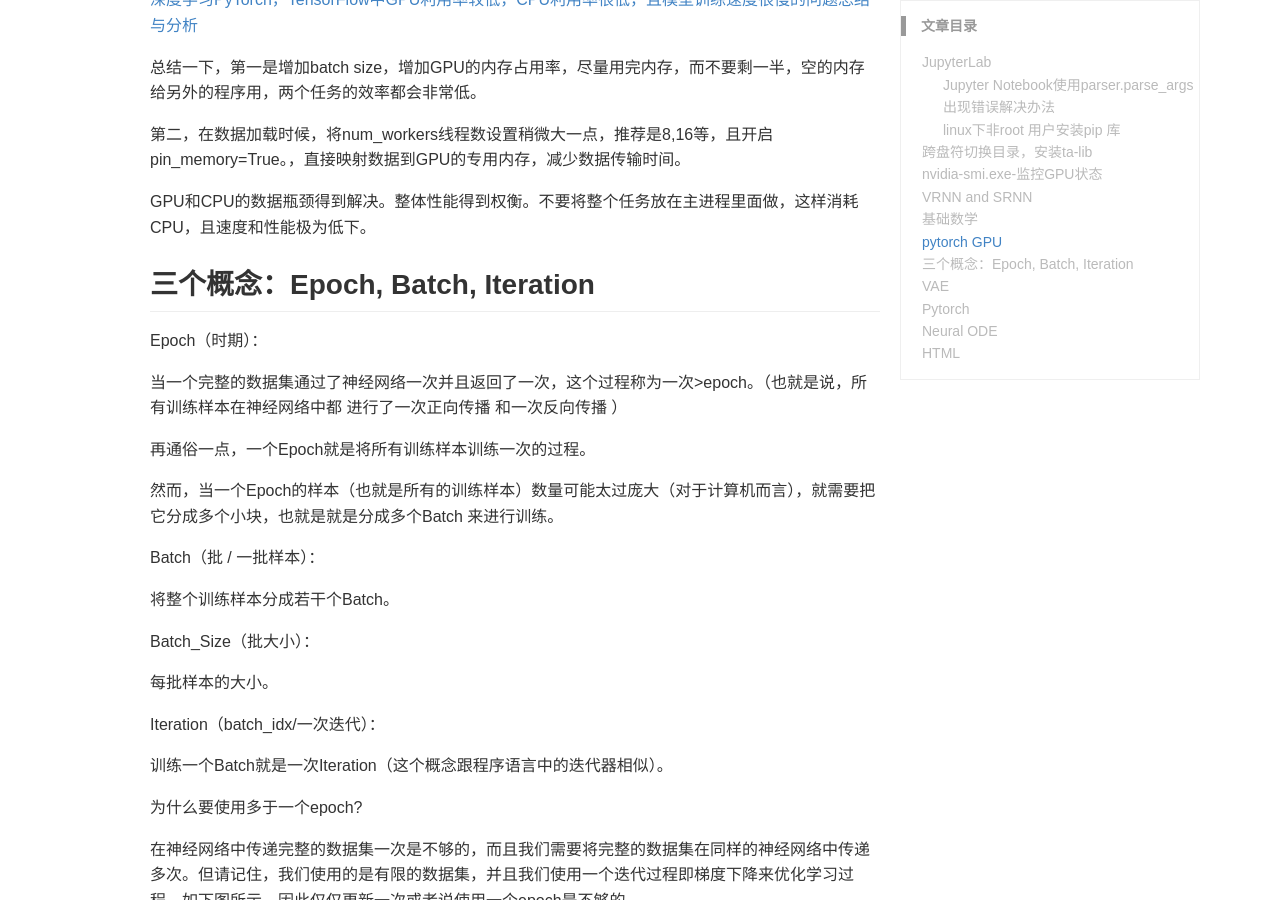
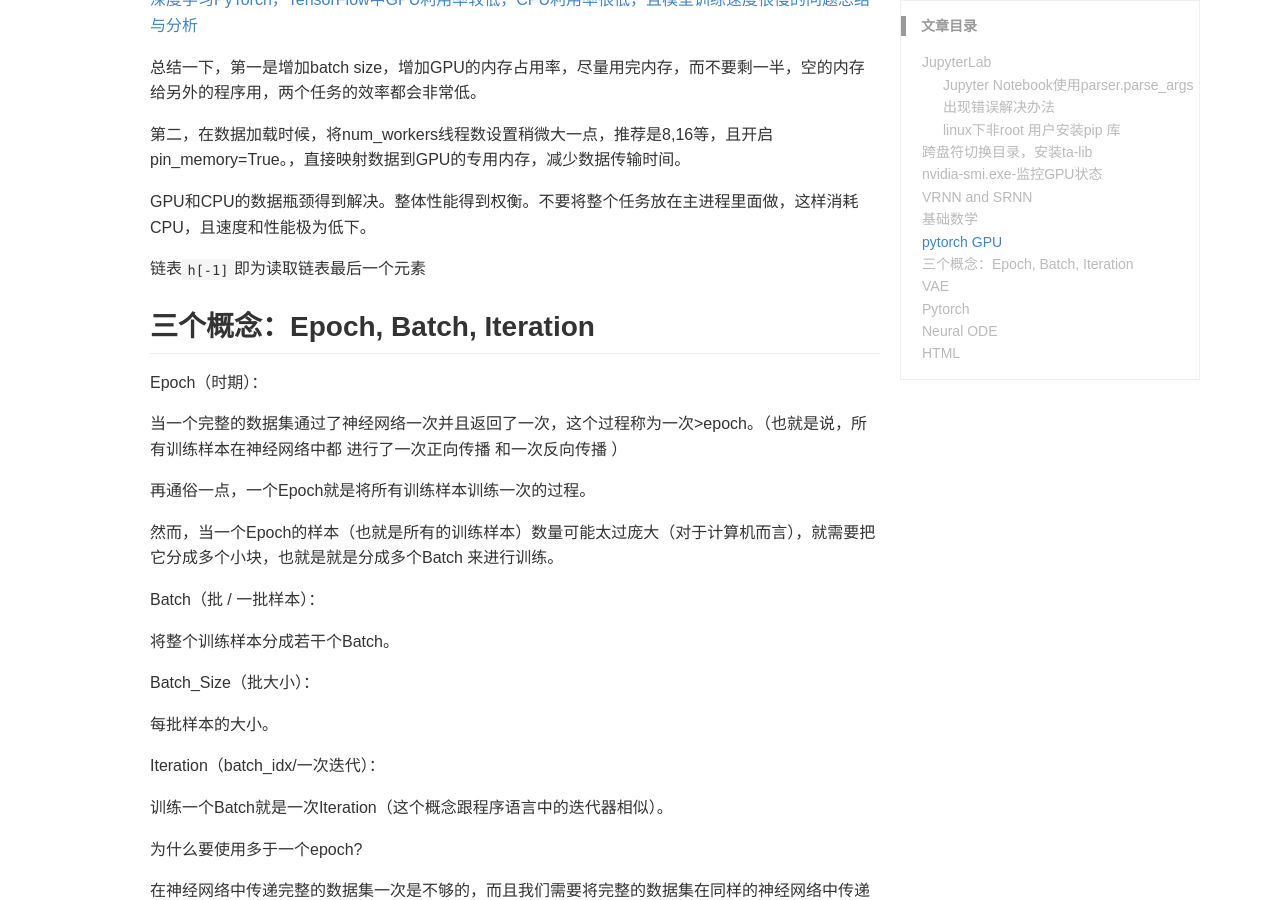
Before and after one commit to MAO202012/MAO202012.github.io, a Jekyll site: the page built from _wiki/xuexizhuji.md, in a window 1280 px wide and 900 px high, scrolled down 2682 px. Built offline with Jekyll 4.4.1, drawn with Linux system fonts in a browser that asks for light colours; some web fonts are replaced; a style sheet for code colours, icons or effects is not loaded.

Commit message:
Update xuexizhuji.md

```diff
--- a/_wiki/xuexizhuji.md
+++ b/_wiki/xuexizhuji.md
@@ -122,6 +122,8 @@ pip install --user *     (* 为安装库的名字)
 
 GPU和CPU的数据瓶颈得到解决。整体性能得到权衡。不要将整个任务放在主进程里面做，这样消耗CPU，且速度和性能极为低下。
 
+链表`h[-1]`即为读取链表最后一个元素
+
 ## 三个概念：Epoch, Batch, Iteration
 
 Epoch（时期）：
```
